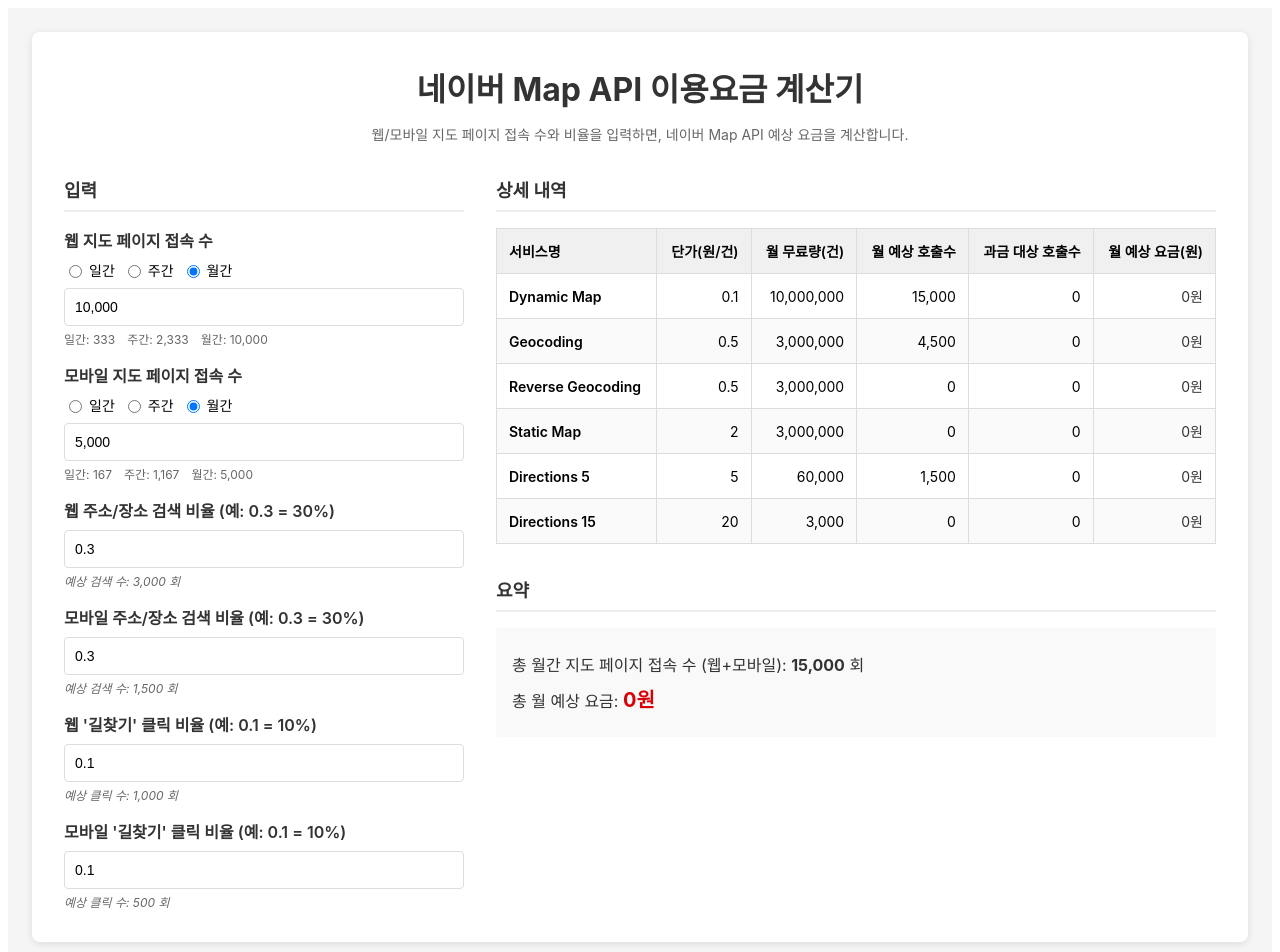
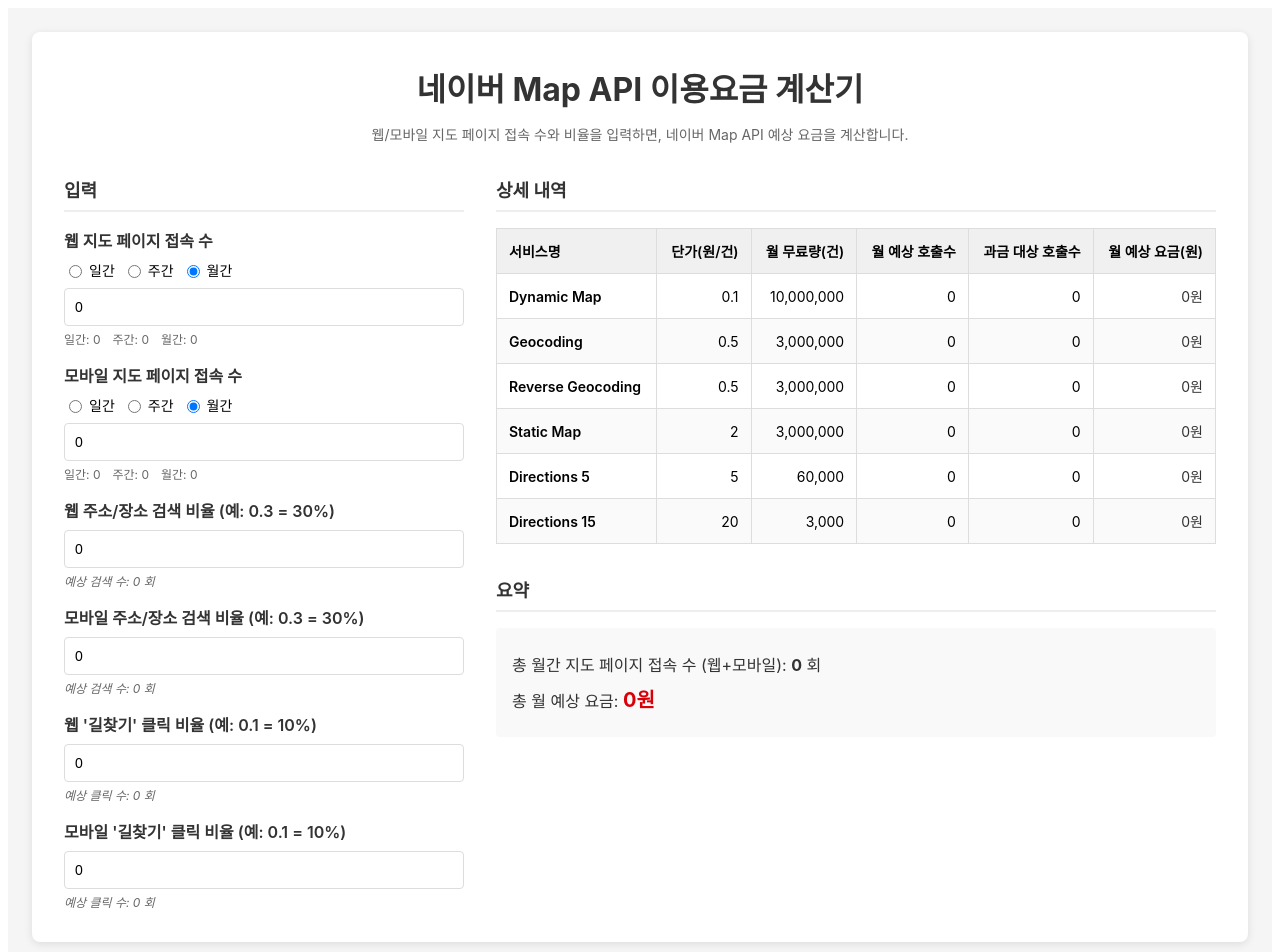
Before and after one commit to ConradChoi/sc_wesave, a React (Vite) app: page / in a window 1280 px wide. Shown: the top 952 px of the page. Built offline with nearby package versions, Linux system fonts and the light colour scheme.

Commit message:
Update: 모든 입력 필드 기본값을 0으로 변경 및 입력 박스에 0 표시

```diff
--- a/src/App.tsx
+++ b/src/App.tsx
@@ -47,14 +47,14 @@
 
 function App() {
   // 입력값 state
-  const [webVisits, setWebVisits] = useState<number>(10000); // 월간 기준
-  const [mobileVisits, setMobileVisits] = useState<number>(5000); // 월간 기준
+  const [webVisits, setWebVisits] = useState<number>(0); // 월간 기준
+  const [mobileVisits, setMobileVisits] = useState<number>(0); // 월간 기준
   const [webInputUnit, setWebInputUnit] = useState<TimeUnit>('monthly');
   const [mobileInputUnit, setMobileInputUnit] = useState<TimeUnit>('monthly');
-  const [webSearchRate, setWebSearchRate] = useState<number>(0.3);
-  const [mobileSearchRate, setMobileSearchRate] = useState<number>(0.3);
-  const [webDirectionsRate, setWebDirectionsRate] = useState<number>(0.1);
-  const [mobileDirectionsRate, setMobileDirectionsRate] = useState<number>(0.1);
+  const [webSearchRate, setWebSearchRate] = useState<number>(0);
+  const [mobileSearchRate, setMobileSearchRate] = useState<number>(0);
+  const [webDirectionsRate, setWebDirectionsRate] = useState<number>(0);
+  const [mobileDirectionsRate, setMobileDirectionsRate] = useState<number>(0);
 
   // 계산 로직
   const services = useMemo((): MapApiServiceRow[] => {
@@ -338,7 +338,7 @@
                 </div>
                 <input
                   type="text"
-                  value={webVisits ? formatNumber(Math.round(convertFromMonthly(webVisits, webInputUnit))) : ''}
+                  value={formatNumber(Math.round(convertFromMonthly(webVisits || 0, webInputUnit)))}
                   onChange={(e) => handleWebVisitsInput(e.target.value, webInputUnit)}
                   placeholder={webInputUnit === 'daily' ? '333' : webInputUnit === 'weekly' ? '2,333' : '10,000'}
                   style={{
@@ -432,7 +432,7 @@
                 </div>
                 <input
                   type="text"
-                  value={mobileVisits ? formatNumber(Math.round(convertFromMonthly(mobileVisits, mobileInputUnit))) : ''}
+                  value={formatNumber(Math.round(convertFromMonthly(mobileVisits || 0, mobileInputUnit)))}
                   onChange={(e) => handleMobileVisitsInput(e.target.value, mobileInputUnit)}
                   placeholder={mobileInputUnit === 'daily' ? '167' : mobileInputUnit === 'weekly' ? '1,167' : '5,000'}
                   style={{
@@ -468,7 +468,7 @@
                 </label>
                 <input
                   type="number"
-                  value={webSearchRate || ''}
+                  value={webSearchRate === 0 ? '0' : webSearchRate || ''}
                   onChange={(e) => handleNumberInput(e.target.value, setWebSearchRate)}
                   placeholder="0.3"
                   min="0"
@@ -504,7 +504,7 @@
                 </label>
                 <input
                   type="number"
-                  value={mobileSearchRate || ''}
+                  value={mobileSearchRate === 0 ? '0' : mobileSearchRate || ''}
                   onChange={(e) => handleNumberInput(e.target.value, setMobileSearchRate)}
                   placeholder="0.3"
                   min="0"
@@ -540,7 +540,7 @@
                 </label>
                 <input
                   type="number"
-                  value={webDirectionsRate || ''}
+                  value={webDirectionsRate === 0 ? '0' : webDirectionsRate || ''}
                   onChange={(e) => handleNumberInput(e.target.value, setWebDirectionsRate)}
                   placeholder="0.1"
                   min="0"
@@ -576,7 +576,7 @@
                 </label>
                 <input
                   type="number"
-                  value={mobileDirectionsRate || ''}
+                  value={mobileDirectionsRate === 0 ? '0' : mobileDirectionsRate || ''}
                   onChange={(e) => handleNumberInput(e.target.value, setMobileDirectionsRate)}
                   placeholder="0.1"
                   min="0"
```
